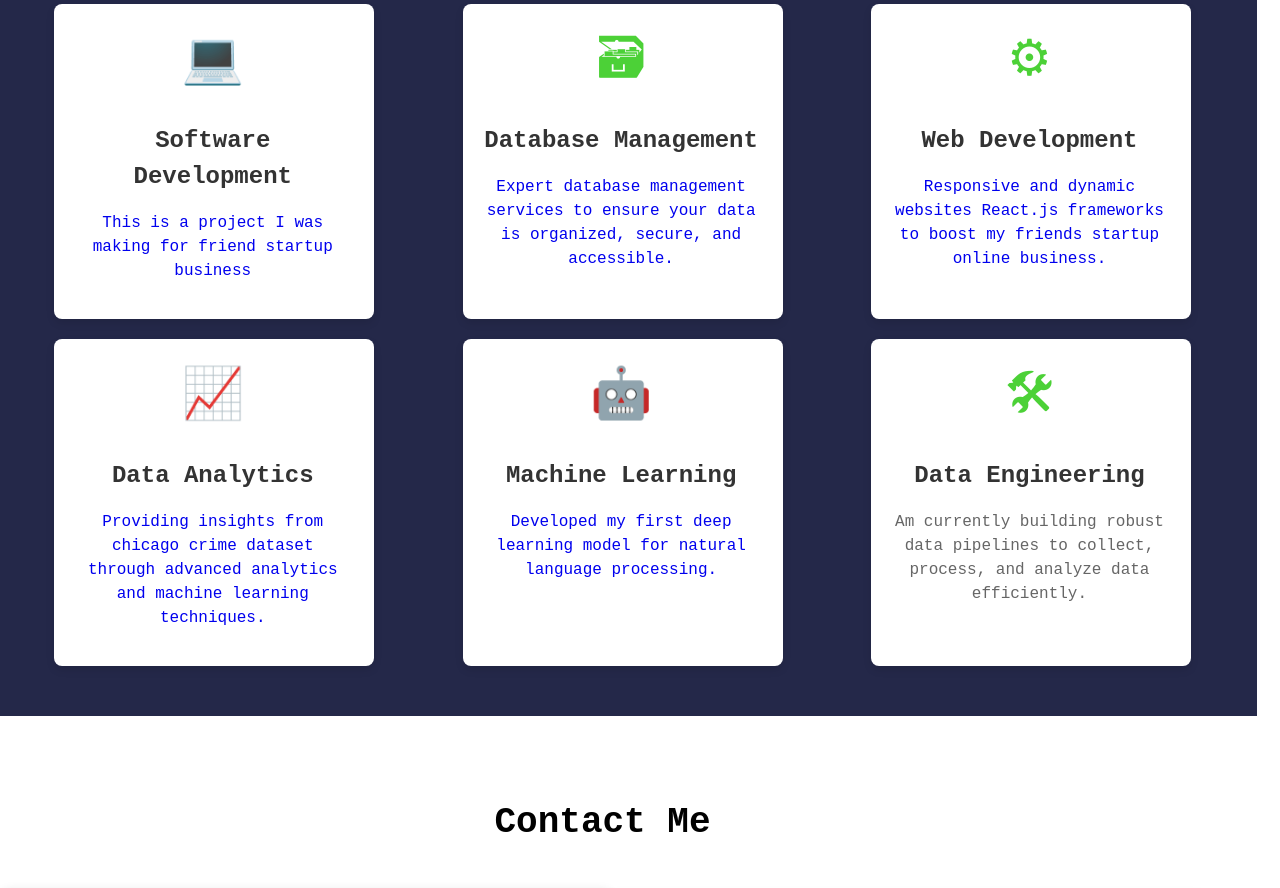
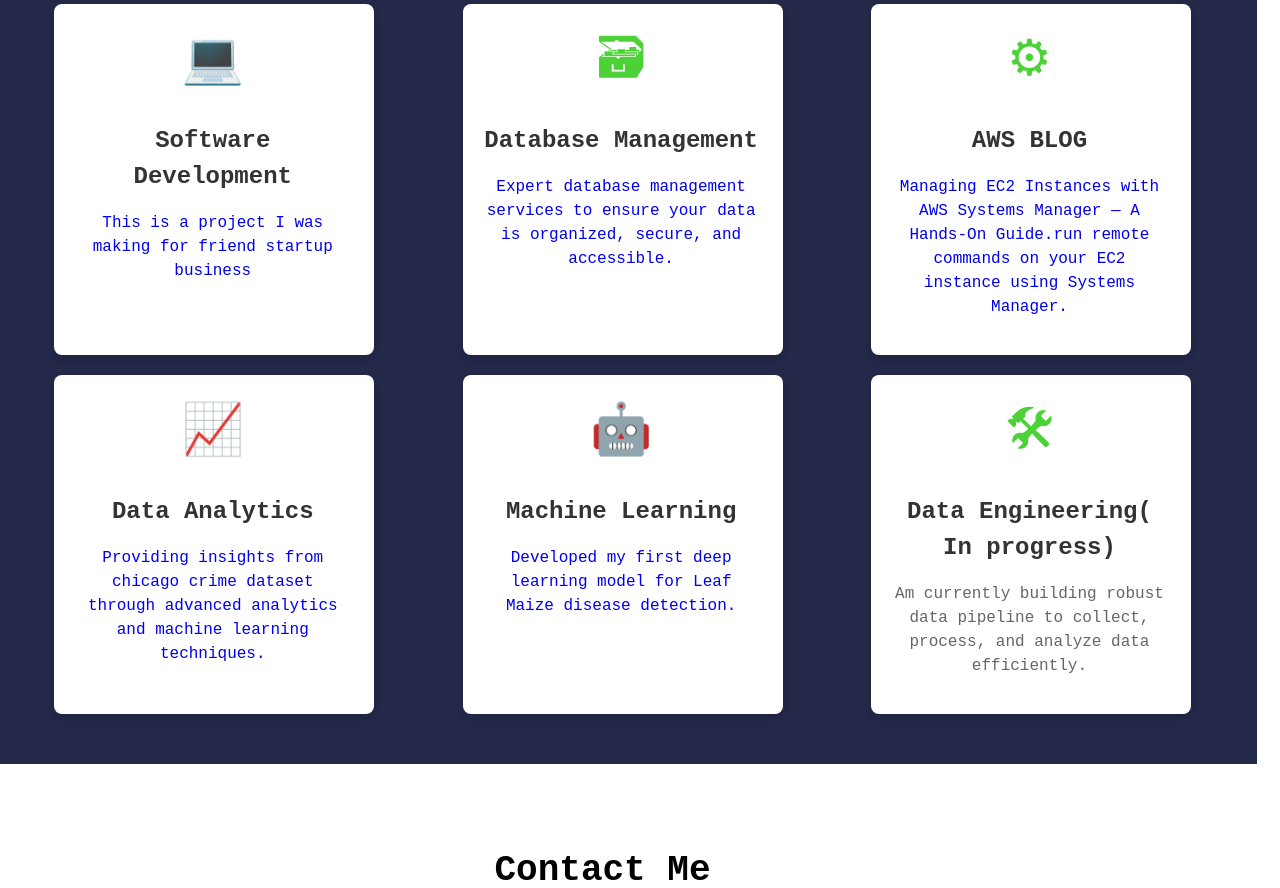
Before and after one commit to JamesMungai254/portfolio, a React (Vite) app: page / in a window 1280 px wide. Shown: the part 2020-2908 px from the top of the page. Built offline with nearby package versions, Linux system fonts and the light colour scheme.

Commit message:
projects update

```diff
--- a/src/components/projects.jsx
+++ b/src/components/projects.jsx
@@ -19,8 +19,8 @@ function Projects() {
     </div>
     <div className="card">
       <div className="card-icon">&#9881;</div>
-      <h3>Web Development</h3>
-      <p><a href="https://jamesmungai254.github.io/ReactApp2/" style={{textDecoration:'none'}}> Responsive  and dynamic websites  React.js frameworks to boost my friends startup online business.</a></p>
+      <h3>AWS BLOG</h3>
+      <p><a href="https://medium.com/@mungaijames6303/managing-ec2-instances-with-aws-systems-manager-a-hands-on-guide-1226bea267ef" style={{textDecoration:'none'}}> Managing EC2 Instances with AWS Systems Manager — A Hands-On Guide.run remote commands on your EC2 instance using Systems Manager.</a></p>
     </div>
     <div className="card">
       <div className="card-icon">&#128200;</div>
@@ -32,15 +32,15 @@ function Projects() {
       <div className="card-icon">&#129302;</div>
       <h3>Machine Learning</h3>
       <p>
-       <a href="https://github.com/JamesMungai254/nlp1.git" style={{textDecoration:'none'}}>Developed my first deep learning model for natural language processing.</a>
+       <a href="https://maizeleafdiseaseprediction.streamlit.app/" style={{textDecoration:'none'}}>Developed my first deep learning model for Leaf Maize disease detection.</a>
       </p>
     </div>
 
     <div className="card">
       <div className="card-icon">&#128736;</div>
-      <h3>Data Engineering</h3>
+      <h3>Data Engineering( In progress)</h3>
       <p>
-        Am currently building robust data pipelines to collect, process, and analyze data efficiently.
+        Am currently building robust data pipeline to collect, process, and analyze data efficiently.
       </p>
     </div>
   </div>
```
